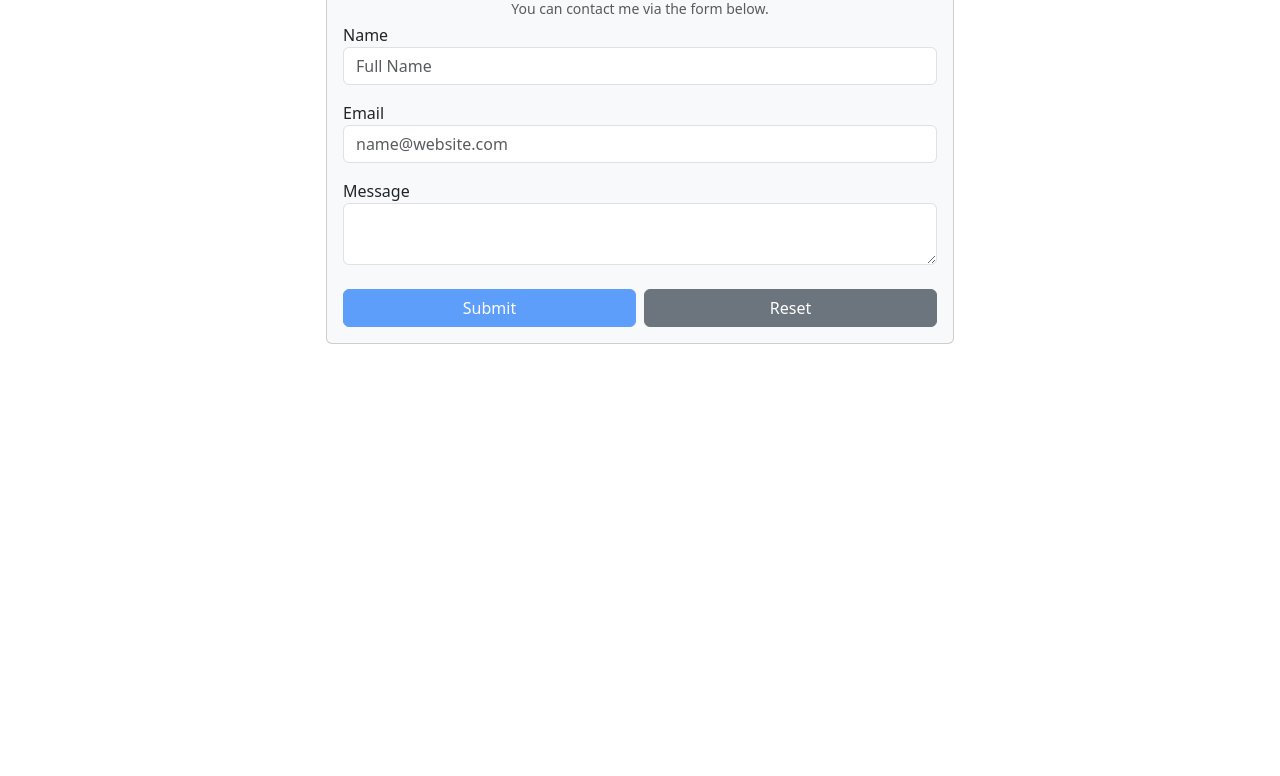
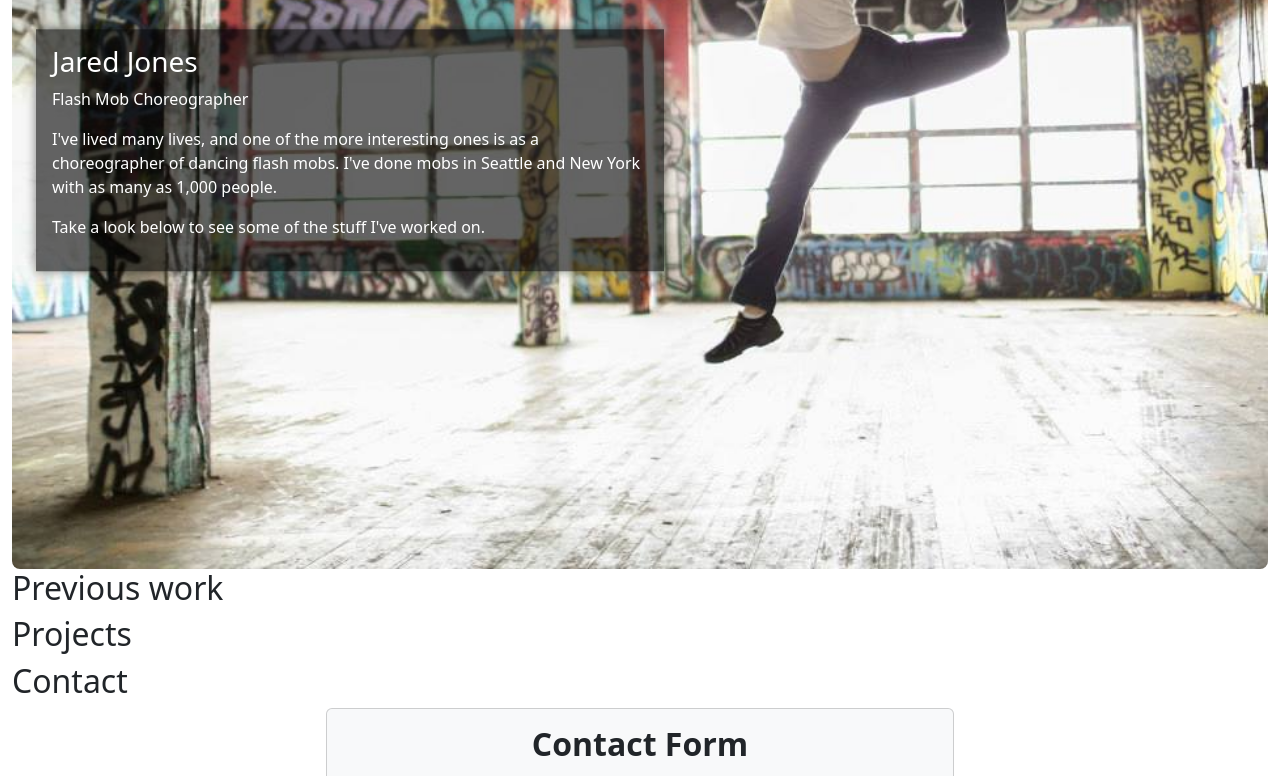
Before and after one commit to jajonpdx/webdev-final, a plain HTML site: page final.html in a window 1280 px wide. Shown: the part 396-1172 px from the top of the page. Before the commit the page ends 800 px from the top, so only its background shows below. Drawn offline with nearby package versions, Linux system fonts and the light colour scheme.

Commit message:
About section and images

```diff
--- a/final-styles.css
+++ b/final-styles.css
@@ -1,4 +1,44 @@
-/* CSS goes here */
+:root {
+  --black: #040404;
+}
+
 .hidden {
   display: none !important;
 }
+
+.about-section {
+  border: 1px solid black;
+  border-radius: 0.5rem;
+}
+
+.about-section img {
+  margin: 0rem 1rem 1rem 1rem;
+}
+
+.position-md-absolute {
+  position: static;
+}
+
+@media (min-width: 768px) {
+  .position-md-absolute {
+    position: absolute;
+  }
+
+  .about-section {
+    border: none;
+  }
+
+  .about-section img {
+    margin: 0rem;
+  }
+
+  .about-text {
+    background-color: rgba(0, 0, 0, 0.6);
+    box-shadow: 0 0 10px rgba(0, 0, 0, 0.5);
+    color: white;
+    margin-left: 2rem !important;
+    top: 50%;
+    transform: translateY(-50%);
+    z-index: 1;
+  }
+}
--- a/final.html
+++ b/final.html
@@ -19,7 +19,7 @@
         data-bs-theme="dark"
       >
         <div class="container-fluid">
-          <a class="navbar-brand" href="#">Final</a>
+          <a class="navbar-brand" href="#">Jared Jones</a>
           <button
             class="navbar-toggler"
             type="button"
@@ -52,9 +52,28 @@
     </header>
 
     <main class="container-fluid mt-4">
-      <h1>Final</h1>
       <section id="about">
         <h2>About</h2>
+        <section class="about-section d-flex flex-column position-relative">
+          <img
+            src="img/splinter.jpg"
+            alt="Still of Jared leaping in the air in an abandoned building with graffiti on the walls"
+            class="order-2 order-md-1 rounded-3"
+          />
+
+          <div
+            class="order-1 order-md-2 position-md-absolute about-text p-3 ms-md-4 col-md-6 col-12"
+          >
+            <h3>Jared Jones</h3>
+            <p>Flash Mob Choreographer</p>
+            <p>
+              I've lived many lives, and one of the more interesting ones is as
+              a choreographer of dancing flash mobs. I've done mobs in Seattle
+              and New York with as many as 1,000 people.
+            </p>
+            <p>Take a look below to see some of the stuff I've worked on.</p>
+          </div>
+        </section>
       </section>
       <section id="prev-work">
         <h2>Previous work</h2>
```
Also changed, not shown: img/eighties.jpg (added), img/firework.jpg (added), img/glee-blue.jpg (added), img/glee-blue2jpg.jpg (added), img/glee-kiki.jpg (added), img/glee2-crowd.jpg (added), img/glee2.jpg (added), img/grease.jpg (added), img/splinter.jpg (added), img/splinter2.jpg (added).
